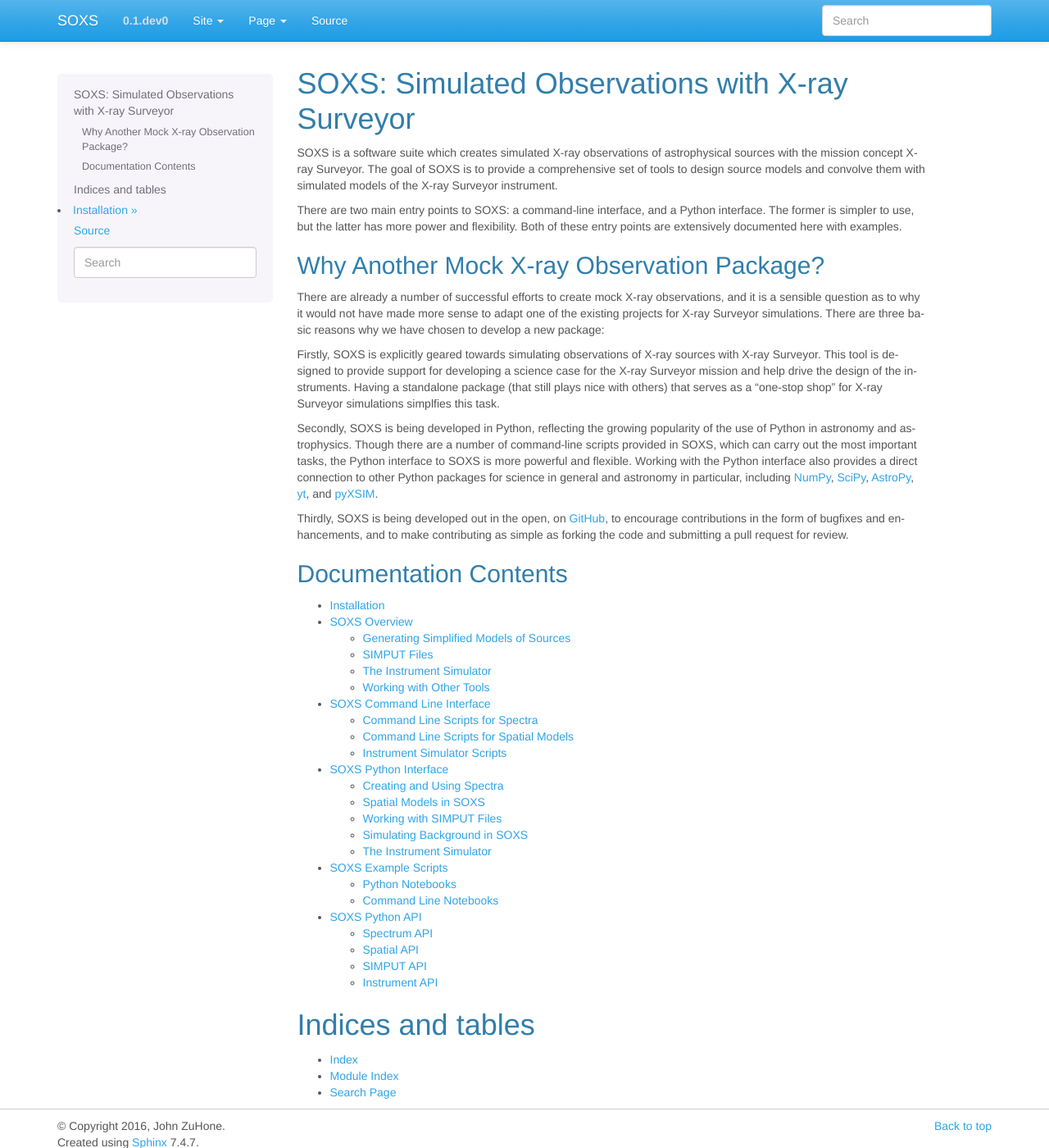
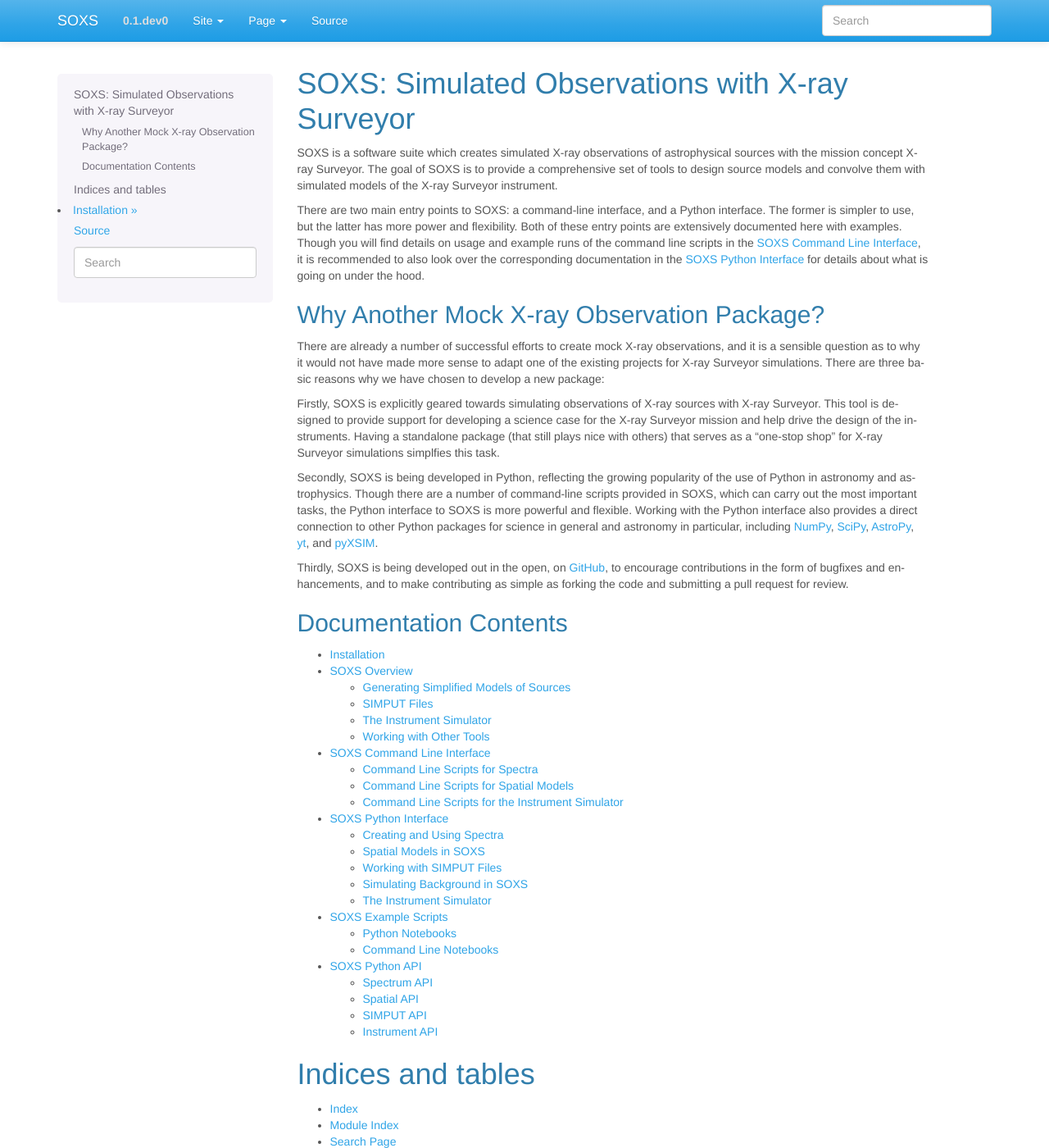
Before and after one commit to lynx-x-ray-observatory/soxs, a Sphinx documentation site: the page built from doc/source/index.rst, in a window 1280 px wide and 1400 px high. Shown: the whole window at 82% size. Built offline with Sphinx 7.4.7, drawn with Linux system fonts in a browser that asks for light colours.

Commit message:
Doc nits

```diff
--- a/doc/source/command_line/instrument.rst
+++ b/doc/source/command_line/instrument.rst
@@ -1,7 +1,7 @@
 .. _cmd-instrument:
 
-Instrument Simulator Scripts
-============================
+Command Line Scripts for the Instrument Simulator
+=================================================
 
 These command-line scripts allow one to run and modify the instrument simulator.
 
--- a/doc/source/index.rst
+++ b/doc/source/index.rst
@@ -14,7 +14,10 @@ convolve them with simulated models of the X-ray Surveyor instrument.
 There are two main entry points to SOXS: a command-line interface, and a
 Python interface. The former is simpler to use, but the latter has more power
 and flexibility. Both of these entry points are extensively documented here with
-examples.
+examples. Though you will find details on usage and example runs of the command
+line scripts in the :ref:`command-line`, it is recommended to also look over
+the corresponding documentation in the :ref:`python` for details about what is
+going on under the hood.
 
 Why Another Mock X-ray Observation Package?
 -------------------------------------------
--- a/doc/source/python/instrument.rst
+++ b/doc/source/python/instrument.rst
@@ -121,14 +121,14 @@ gives:
 
 .. code-block:: pycon
 
-    Instrument: XCAL
+    Instrument: xcal
         arf: xrs_calorimeter.arf
         num_pixels: 300
         bkgnd: acisi
         psf: ['gaussian', 0.5]
         rmf: xrs_calorimeter.rmf
         plate_scale: 1.0
-    Instrument: HDXI
+    Instrument: hdxi
         arf: xrs_hdxi.arf
         num_pixels: 4096
         bkgnd: acisi
```
